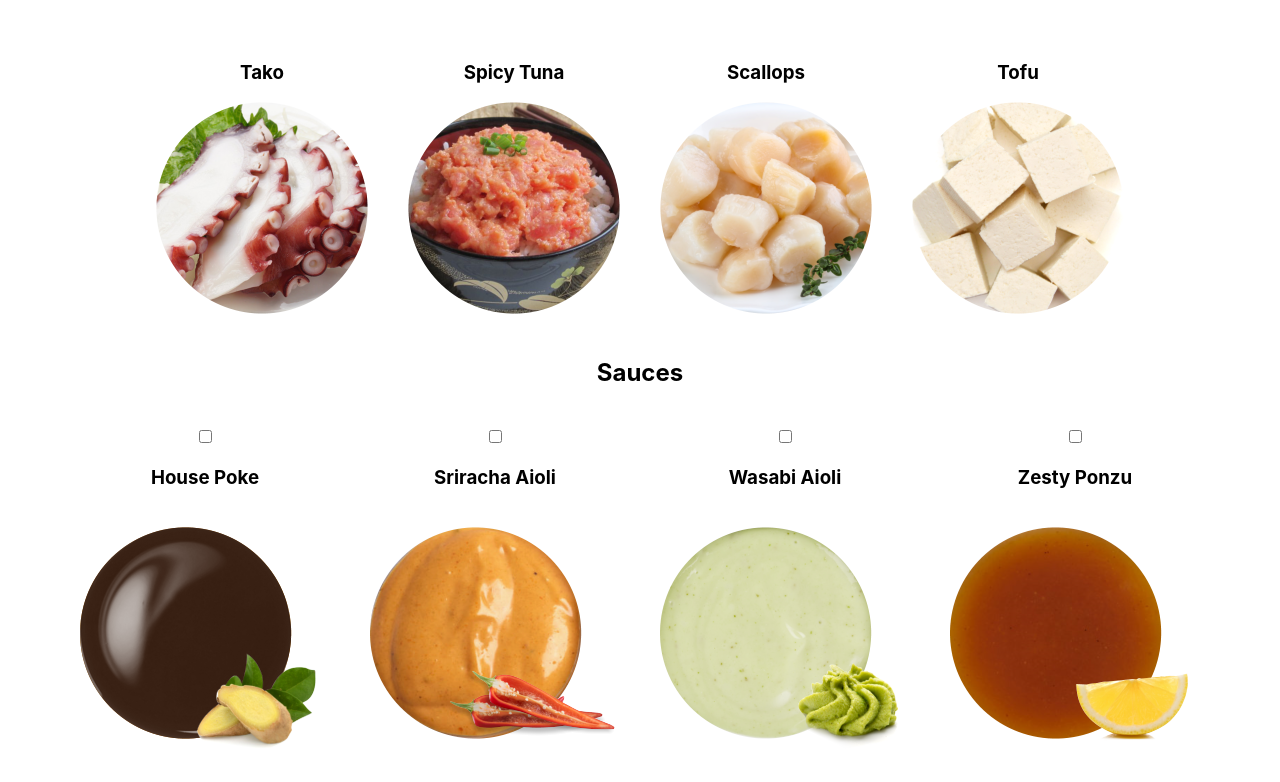
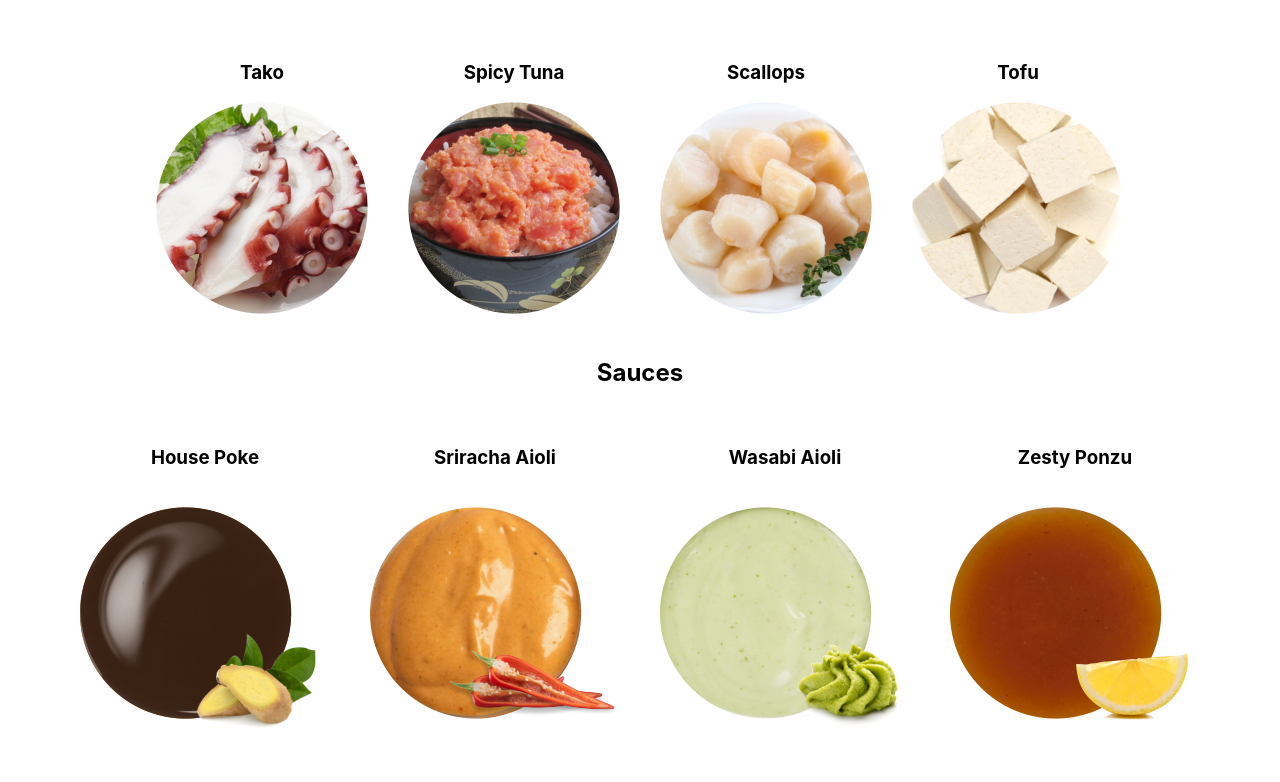
Before and after one commit to billyxuding/PokeSquare, a React (Create React App) app in the folder client/: page / in a window 1280 px wide. Shown: the part 1093-1875 px from the top of the page. Built offline with nearby package versions, Linux system fonts and the light colour scheme.

Commit message:
all sauces have hidden checkboxes and blue borders when clicked

```diff
--- a/client/src/Components/Sauces.js
+++ b/client/src/Components/Sauces.js
@@ -23,29 +23,29 @@ const Sauces = props => {
     return (
         <div className="section">
             <div>
-				<input type="checkbox" name="House Poke" id="house-poke" onChange={ checkHandler } />
-				<label htmlFor="house-poke">
+				<input type="checkbox" name="House Poke" className="checkbox" id="house-poke" onChange={ checkHandler } />
+				<label className="label" htmlFor="house-poke">
 					<h3>House Poke</h3>
 					<img src={ housePoke } alt="house poke sauce" />
 				</label>
 			</div>
             <div>
-				<input type="checkbox" name="Sriracha Aioli" id="sriracha" onChange={ checkHandler } />
-				<label htmlFor="sriracha">
+				<input type="checkbox" name="Sriracha Aioli" className="checkbox" id="sriracha" onChange={ checkHandler } />
+				<label className="label" htmlFor="sriracha">
 					<h3>Sriracha Aioli</h3>
 					<img src={ srirachaAioli } alt="sriracha aioli sauce" />
 				</label>
 			</div>
             <div>
-				<input type="checkbox" name="Wasabi Aioli" id="wasabi" onChange={ checkHandler } />
-				<label htmlFor="wasabi">
+				<input type="checkbox" name="Wasabi Aioli" className="checkbox" id="wasabi" onChange={ checkHandler } />
+				<label className="label" htmlFor="wasabi">
 					<h3>Wasabi Aioli</h3>
 					<img src={ wasabiAioli } alt="wasabi aioli sauce" />
 				</label>
 			</div>
             <div>
-				<input type="checkbox" name="Zesty Ponzu" id="zesty-ponzu" onChange={ checkHandler } />
-				<label htmlFor="zesty-ponzu">
+				<input type="checkbox" name="Zesty Ponzu" className="checkbox" id="zesty-ponzu" onChange={ checkHandler } />
+				<label className="label" htmlFor="zesty-ponzu">
 					<h3>Zesty Ponzu</h3>
 					<img src={ zestyPonzu } alt="zesty ponzu sauce" />
 				</label>
```
